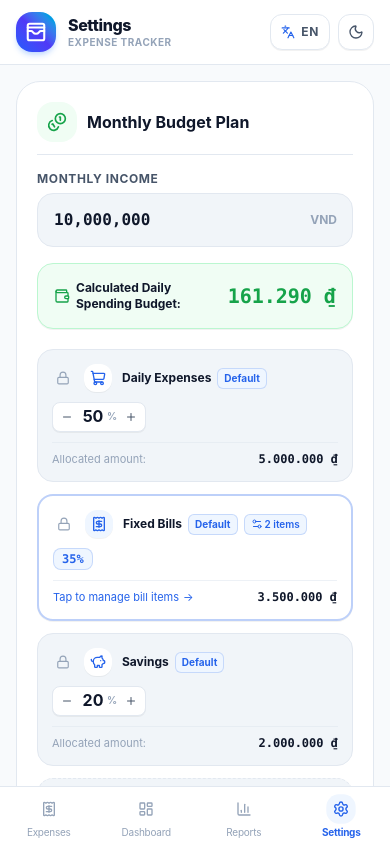
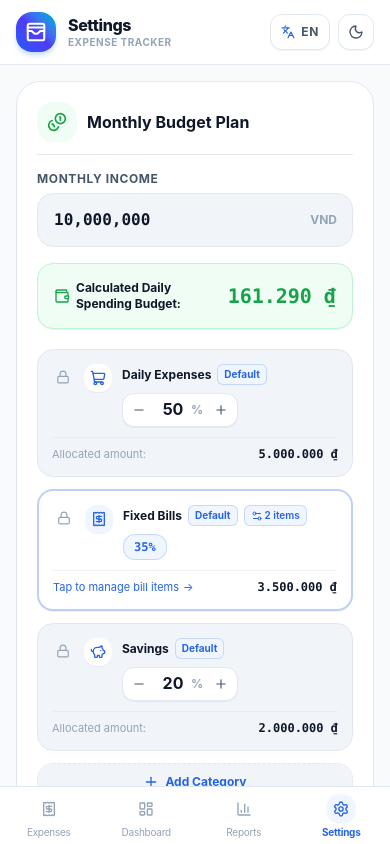
Before and after one commit to nhatnd99/ExpenseTracker, a React (Vite) app: page /settings in a window 390 px wide. Both pictures are taken after a click on the button "Reset All Data". Built offline with nearby package versions, Linux system fonts and the light colour scheme.

Commit message:
Revert "fix(settings): responsive single-row budget cards and compact percentage input"
This reverts commit a2317165b8c7bf4bc8686b37e63a18d893190773.

```diff
--- a/src/features/settings/SettingsPage.tsx
+++ b/src/features/settings/SettingsPage.tsx
@@ -476,15 +476,15 @@ export function SettingsPage() {
                       CATEGORY 1: Daily Expenses (Mandatory Default)
                       =================================================== */}
                   <div className="rounded-2xl border border-[var(--color-border)] bg-[var(--color-bg-subtle)] p-3.5 space-y-2.5 box-border">
-                    <div className="flex flex-col min-[420px]:flex-row min-[420px]:items-center justify-between gap-2.5 sm:gap-3 w-full">
-                      <div className="flex items-center gap-2.5 sm:gap-3 min-w-0 flex-1">
-                        <div className="p-1 shrink-0 text-[var(--color-text-muted)]" title={t('plan.defaultLocked', 'Hạng mục mặc định')}>
+                    <div className="flex flex-row items-start gap-2.5 sm:gap-3 w-full">
+                      <div className="p-1 shrink-0 text-[var(--color-text-muted)] mt-0.5" title={t('plan.defaultLocked', 'Hạng mục mặc định')}>
                         <Lock className="h-3.5 w-3.5" />
                       </div>
                       <span className="flex h-7 w-7 items-center justify-center rounded-xl bg-[var(--color-bg-surface)] text-sm shadow-2xs shrink-0 text-[var(--color-primary)]">
                         <CategoryIconRenderer icon="🛒" size={16} />
                       </span>
-                        <div className="flex-1 min-w-0 flex flex-wrap items-center gap-1.5 sm:gap-2">
+                      <div className="flex-1 min-w-0 flex flex-col items-start gap-2">
+                        <div className="flex flex-wrap items-center gap-1.5 sm:gap-2">
                           <span className="font-bold text-xs text-[var(--color-text-primary)] whitespace-normal break-words">
                             {t('plan.cat_expenses', 'Chi Tiêu Hàng Ngày (Daily Expenses)')}
                           </span>
@@ -492,14 +492,14 @@ export function SettingsPage() {
                             {t('plan.defaultCategory', 'Mặc định')}
                           </span>
                         </div>
-                      </div>
 
+                        {/* Percentage Controls aligned left with text */}
                         <PercentageInput
                           value={dailyPercent}
                           onChange={setDailyPercent}
                           ariaLabel="Daily Expenses Percent"
-                        className="self-start min-[420px]:self-center"
                         />
+                      </div>
                     </div>
 
                     <div className="flex items-center justify-between pt-2 border-t border-[var(--color-border)]/60 text-xs">
@@ -527,15 +527,15 @@ export function SettingsPage() {
                     }}
                     className="rounded-2xl border-2 border-[var(--color-primary)]/30 bg-[var(--color-bg-surface)] p-3.5 space-y-2.5 box-border cursor-pointer hover:border-[var(--color-primary)] transition-all active:scale-[0.99] shadow-2xs group"
                   >
-                    <div className="flex flex-col min-[420px]:flex-row min-[420px]:items-center justify-between gap-2.5 sm:gap-3 w-full">
-                      <div className="flex items-center gap-2.5 sm:gap-3 min-w-0 flex-1">
-                        <div className="p-1 shrink-0 text-[var(--color-text-muted)]" title={t('plan.defaultLocked', 'Hạng mục mặc định')}>
+                    <div className="flex flex-row items-start gap-2.5 sm:gap-3 w-full">
+                      <div className="p-1 shrink-0 text-[var(--color-text-muted)] mt-0.5" title={t('plan.defaultLocked', 'Hạng mục mặc định')}>
                         <Lock className="h-3.5 w-3.5" />
                       </div>
                       <span className="flex h-7 w-7 items-center justify-center rounded-xl bg-[var(--color-primary-soft)] text-sm shadow-2xs shrink-0 text-[var(--color-primary)]">
                         <Receipt className="h-4 w-4" />
                       </span>
-                        <div className="flex-1 min-w-0 flex flex-wrap items-center gap-1.5 sm:gap-2">
+                      <div className="flex-1 min-w-0 flex flex-col items-start gap-2">
+                        <div className="flex flex-wrap items-center gap-1.5 sm:gap-2">
                           <span className="font-bold text-xs text-[var(--color-text-primary)] whitespace-normal break-words group-hover:text-[var(--color-primary)] transition-colors">
                             {t('plan.cat_fixed', 'Hóa Đơn Cố Định (Fixed Bills)')}
                           </span>
@@ -547,14 +547,14 @@ export function SettingsPage() {
                             <span>{fixedBills.length} {t('settings.billsCountUnit', 'khoản')}</span>
                           </span>
                         </div>
-                      </div>
 
+                        {/* Read-only percentage badge aligned left with text */}
                         <PercentageInput
                           value={fixedBillsPercent}
                           readOnly={true}
                           ariaLabel="Fixed Bills Percent"
-                        className="self-start min-[420px]:self-center"
                         />
+                      </div>
                     </div>
 
                     <div className="flex items-center justify-between pt-2 border-t border-[var(--color-border)]/60 text-xs">
@@ -572,15 +572,15 @@ export function SettingsPage() {
                       CATEGORY 3: Savings (Mandatory Default)
                       =================================================== */}
                   <div className="rounded-2xl border border-[var(--color-border)] bg-[var(--color-bg-subtle)] p-3.5 space-y-2.5 box-border">
-                    <div className="flex flex-col min-[420px]:flex-row min-[420px]:items-center justify-between gap-2.5 sm:gap-3 w-full">
-                      <div className="flex items-center gap-2.5 sm:gap-3 min-w-0 flex-1">
-                        <div className="p-1 shrink-0 text-[var(--color-text-muted)]" title={t('plan.defaultLocked', 'Hạng mục mặc định')}>
+                    <div className="flex flex-row items-start gap-2.5 sm:gap-3 w-full">
+                      <div className="p-1 shrink-0 text-[var(--color-text-muted)] mt-0.5" title={t('plan.defaultLocked', 'Hạng mục mặc định')}>
                         <Lock className="h-3.5 w-3.5" />
                       </div>
                       <span className="flex h-7 w-7 items-center justify-center rounded-xl bg-[var(--color-bg-surface)] text-sm shadow-2xs shrink-0 text-[var(--color-primary)]">
                         <CategoryIconRenderer icon="🏦" size={16} />
                       </span>
-                        <div className="flex-1 min-w-0 flex flex-wrap items-center gap-1.5 sm:gap-2">
+                      <div className="flex-1 min-w-0 flex flex-col items-start gap-2">
+                        <div className="flex flex-wrap items-center gap-1.5 sm:gap-2">
                           <span className="font-bold text-xs text-[var(--color-text-primary)] whitespace-normal break-words">
                             {t('plan.cat_savings', 'Tiết Kiệm (Savings)')}
                           </span>
@@ -588,14 +588,14 @@ export function SettingsPage() {
                             {t('plan.defaultCategory', 'Mặc định')}
                           </span>
                         </div>
-                      </div>
 
+                        {/* Percentage Controls aligned left with text */}
                         <PercentageInput
                           value={savingsPercent}
                           onChange={setSavingsPercent}
                           ariaLabel="Savings Percent"
-                        className="self-start min-[420px]:self-center"
                         />
+                      </div>
                     </div>
 
                     <div className="flex items-center justify-between pt-2 border-t border-[var(--color-border)]/60 text-xs">
@@ -618,12 +618,12 @@ export function SettingsPage() {
                         key={item.id}
                         className="rounded-2xl border border-[var(--color-border)] bg-[var(--color-bg-subtle)] p-3.5 space-y-2.5 box-border transition-colors hover:border-[var(--color-border-focused)]/50"
                       >
-                        <div className="flex flex-col min-[420px]:flex-row min-[420px]:items-center justify-between gap-2.5 sm:gap-3 w-full">
-                          <div className="flex items-center gap-2.5 sm:gap-3 min-w-0 flex-1">
-                            <span className="flex h-7 w-7 items-center justify-center rounded-xl bg-[var(--color-bg-surface)] text-sm shadow-2xs shrink-0 text-[var(--color-primary)]">
+                        <div className="flex flex-row items-start gap-2.5 sm:gap-3 w-full">
+                          <span className="flex h-7 w-7 items-center justify-center rounded-xl bg-[var(--color-bg-surface)] text-sm shadow-2xs shrink-0 text-[var(--color-primary)] mt-0.5">
                             <CategoryIconRenderer icon={item.icon} size={16} />
                           </span>
-                            <div className="flex items-center gap-2 min-w-0 flex-1">
+                          <div className="flex-1 min-w-0 flex flex-col items-start gap-2">
+                            <div className="flex items-center gap-2 w-full">
                               <input
                                 type="text"
                                 value={item.name}
@@ -640,14 +640,14 @@ export function SettingsPage() {
                                 <Trash2 className="h-3.5 w-3.5" />
                               </button>
                             </div>
-                          </div>
 
+                            {/* Percentage Controls aligned left with text */}
                             <PercentageInput
                               value={item.percent}
                               onChange={(val) => setCustomItemPercent(item.id, val)}
                               ariaLabel={`${item.name} percent`}
-                            className="self-start min-[420px]:self-center"
                             />
+                          </div>
                         </div>
 
                         <div className="flex items-center justify-between pt-2 border-t border-[var(--color-border)]/60 text-xs">
--- a/src/features/settings/components/PercentageInput.tsx
+++ b/src/features/settings/components/PercentageInput.tsx
@@ -55,7 +55,7 @@ export const PercentageInput: React.FC<PercentageInputProps> = ({
 
   if (readOnly) {
     return (
-      <div className={`inline-flex items-center gap-1 px-2 py-0.5 rounded-lg bg-[var(--color-primary-soft)] border border-[var(--color-primary)]/20 shrink-0 ${className}`}>
+      <div className={`inline-flex items-center gap-1 px-2.5 py-1 rounded-xl bg-[var(--color-primary-soft)] border border-[var(--color-primary)]/20 shrink-0 ${className}`}>
         <span className="text-xs font-extrabold text-[var(--color-primary)] amount-display">
           {value}%
         </span>
@@ -65,7 +65,7 @@ export const PercentageInput: React.FC<PercentageInputProps> = ({
 
   return (
     <div
-      className={`inline-flex items-center rounded-lg border border-[var(--color-border)] bg-[var(--color-bg-surface)] p-0.5 shadow-2xs transition-all shrink-0 focus-within:border-[var(--color-border-focused)] focus-within:ring-1 focus-within:ring-[var(--color-border-focused)] ${
+      className={`inline-flex items-center rounded-xl border border-[var(--color-border)] bg-[var(--color-bg-surface)] p-0.5 shadow-2xs transition-all shrink-0 focus-within:border-[var(--color-border-focused)] focus-within:ring-1 focus-within:ring-[var(--color-border-focused)] ${
         disabled ? 'opacity-40 cursor-not-allowed' : ''
       } ${className}`}
     >
@@ -75,13 +75,13 @@ export const PercentageInput: React.FC<PercentageInputProps> = ({
         disabled={disabled || value <= min}
         onClick={handleDecrement}
         aria-label={t('settings.decreasePercent', 'Giảm 1%')}
-        className="flex h-6 w-6 items-center justify-center rounded-md text-[var(--color-text-secondary)] hover:bg-[var(--color-bg-subtle)] hover:text-[var(--color-text-primary)] active:scale-95 disabled:opacity-20 disabled:cursor-not-allowed cursor-pointer transition-all shrink-0"
+        className="flex h-7 w-7 items-center justify-center rounded-lg text-[var(--color-text-secondary)] hover:bg-[var(--color-bg-subtle)] hover:text-[var(--color-text-primary)] active:scale-95 disabled:opacity-20 disabled:cursor-not-allowed cursor-pointer transition-all shrink-0"
       >
-        <Minus className="h-3 w-3" />
+        <Minus className="h-3.5 w-3.5" />
       </button>
 
       {/* Numeric Input without native spinners */}
-      <div className="relative flex items-center justify-center px-0.5">
+      <div className="relative flex items-center justify-center px-1">
         <input
           type="number"
           min={min}
@@ -91,9 +91,9 @@ export const PercentageInput: React.FC<PercentageInputProps> = ({
           placeholder="0"
           disabled={disabled}
           aria-label={effectiveAriaLabel}
-          className="w-6 text-center text-xs font-bold text-[var(--color-text-primary)] bg-transparent border-none p-0 focus:outline-none [appearance:textfield] [&::-webkit-outer-spin-button]:appearance-none [&::-webkit-inner-spin-button]:appearance-none"
+          className="w-8 text-center text-xs font-bold text-[var(--color-text-primary)] bg-transparent border-none p-0 focus:outline-none [appearance:textfield] [&::-webkit-outer-spin-button]:appearance-none [&::-webkit-inner-spin-button]:appearance-none"
         />
-        <span className="text-[10px] font-bold text-[var(--color-text-muted)] select-none ml-0.5">
+        <span className="text-xs font-bold text-[var(--color-text-muted)] select-none ml-0.5">
           %
         </span>
       </div>
@@ -104,9 +104,9 @@ export const PercentageInput: React.FC<PercentageInputProps> = ({
         disabled={disabled || value >= max}
         onClick={handleIncrement}
         aria-label={t('settings.increasePercent', 'Tăng 1%')}
-        className="flex h-6 w-6 items-center justify-center rounded-md text-[var(--color-text-secondary)] hover:bg-[var(--color-bg-subtle)] hover:text-[var(--color-text-primary)] active:scale-95 disabled:opacity-20 disabled:cursor-not-allowed cursor-pointer transition-all shrink-0"
+        className="flex h-7 w-7 items-center justify-center rounded-lg text-[var(--color-text-secondary)] hover:bg-[var(--color-bg-subtle)] hover:text-[var(--color-text-primary)] active:scale-95 disabled:opacity-20 disabled:cursor-not-allowed cursor-pointer transition-all shrink-0"
       >
-        <Plus className="h-3 w-3" />
+        <Plus className="h-3.5 w-3.5" />
       </button>
     </div>
   )
```
Lines whose indentation alone changed are shown as unchanged.
